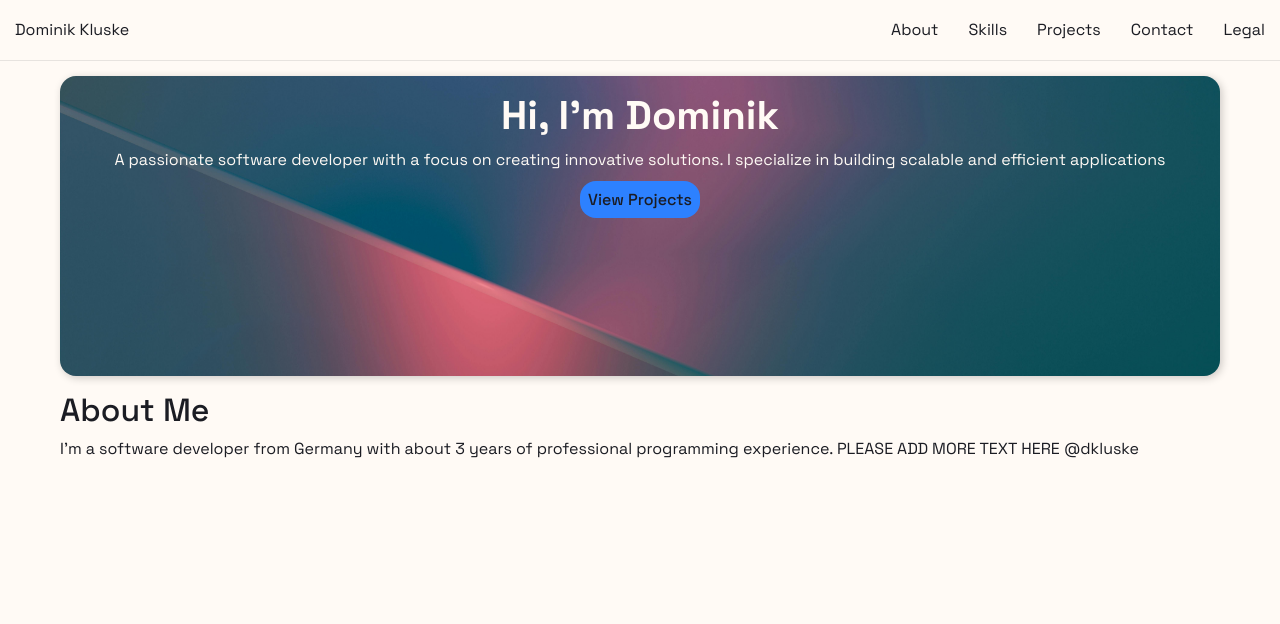
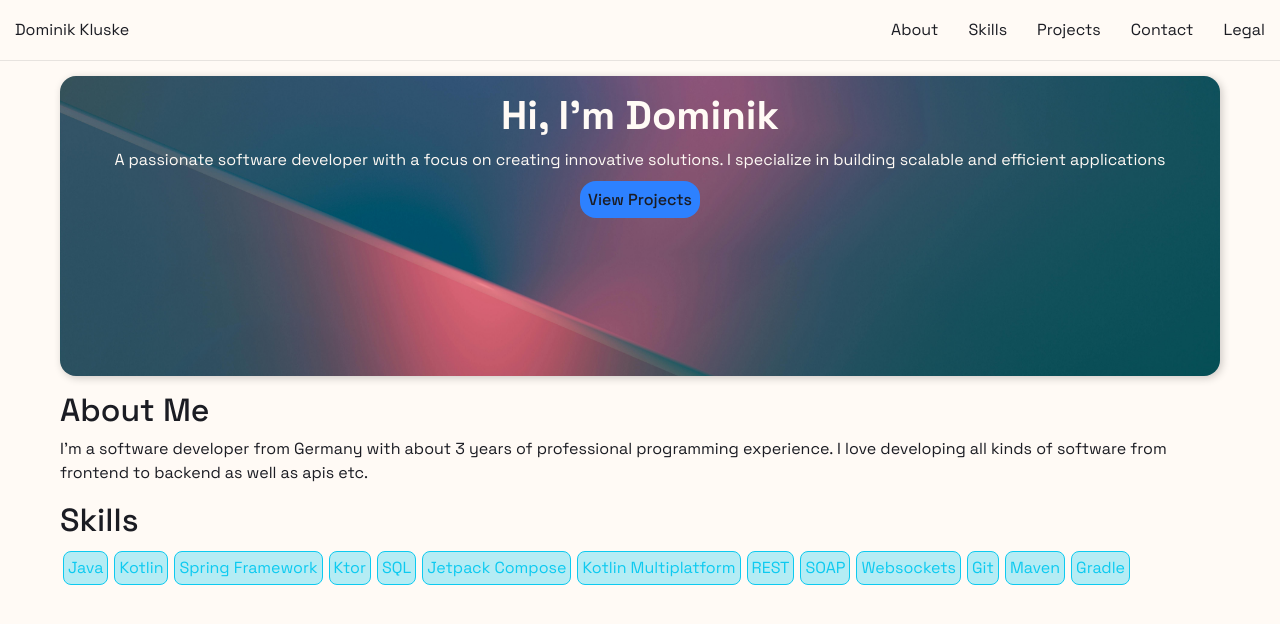
Before and after one commit to dkluske/dkluske.github.io, a plain HTML site: page index.html in a window 1280 px wide. Drawn offline with Linux system fonts and the light colour scheme.

Commit message:
Add Skills + some more description

```diff
--- a/css/main.css
+++ b/css/main.css
@@ -58,7 +58,7 @@ section:last-child {
     text-decoration: none;
     padding: 8px;
     border-radius: 16px;
-    background-color: #2d81ff;
+    background-color: rgba(45, 129, 255, 1.0);
     font-weight: 500;
 }
 #portfolio-welcome-image > div {
@@ -69,6 +69,19 @@ section:last-child {
 }
 #portfolio-about > p {
     font-weight: 400;
+}
+.tag-pill-wrapper {
+    display: flex;
+    flex-wrap: wrap;
+    flex-direction: row;
+}
+.tag-pill {
+    background-color: rgba(13, 202, 240, 0.3);
+    border: 1px solid rgba(13, 202, 240, 1);
+    border-radius: 8px;
+    color: rgba(13, 202, 240, 1);
+    padding: 4px;
+    margin: 3px;
 }
 
 /* Dark Scheme Behavior */
--- a/index.html
+++ b/index.html
@@ -68,10 +68,25 @@
         </section>
         <section id="portfolio-about">
             <h2>About Me</h2>
-            <p>I'm a software developer from Germany with about 3 years of professional programming experience. PLEASE ADD MORE TEXT HERE @dkluske</p>
+            <p>I'm a software developer from Germany with about 3 years of professional programming experience. I love developing all kinds of software from frontend to backend as well as apis etc.</p>
         </section>
         <section id="portfolio-skills">
-
+            <h2>Skills</h2>
+            <div class="tag-pill-wrapper">
+                <span class="tag-pill">Java</span>
+                <span class="tag-pill">Kotlin</span>
+                <span class="tag-pill">Spring Framework</span>
+                <span class="tag-pill">Ktor</span>
+                <span class="tag-pill">SQL</span>
+                <span class="tag-pill">Jetpack Compose</span>
+                <span class="tag-pill">Kotlin Multiplatform</span>
+                <span class="tag-pill">REST</span>
+                <span class="tag-pill">SOAP</span>
+                <span class="tag-pill">Websockets</span>
+                <span class="tag-pill">Git</span>
+                <span class="tag-pill">Maven</span>
+                <span class="tag-pill">Gradle</span>
+            </div>
         </section>
         <section id="portfolio-projects">
 
```
